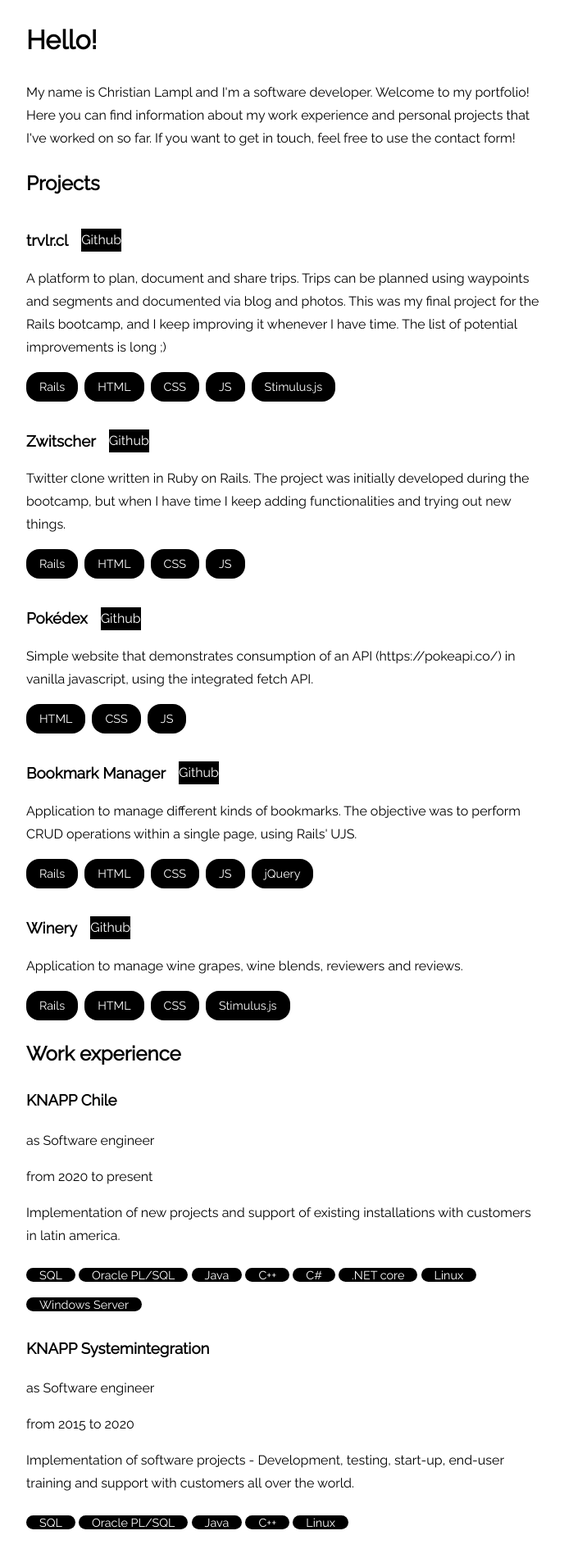
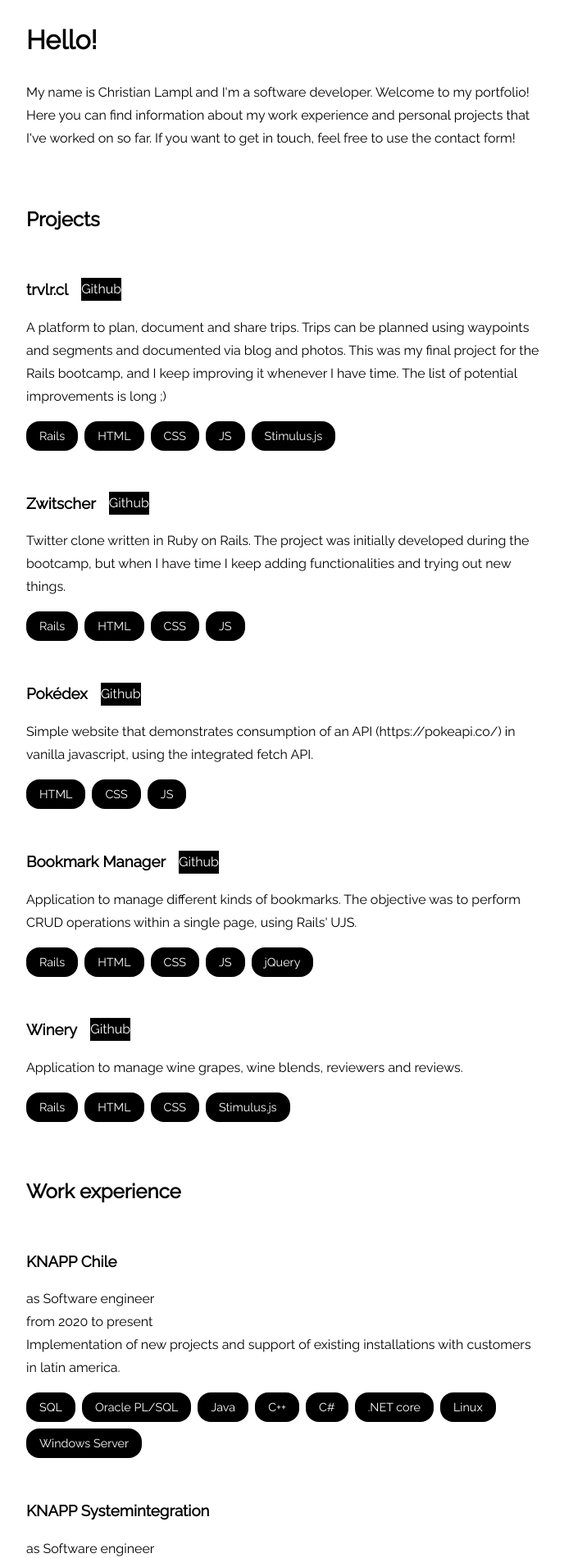
Before and after one commit to chrila/portfolio, a Jekyll site: the page built from index.html, in a window 1280 px wide. Shown: the top 1901 px of the page at 82% size, without its empty margins (293-981 px from the left). Built offline with Jekyll 4.4.1, drawn with Linux system fonts in a browser that asks for light colours.

Commit message:
Add: styling

```diff
--- a/_includes/education.html
+++ b/_includes/education.html
@@ -2,7 +2,9 @@
   <h2>Education</h2>
   {% for item in site.data.education reversed %}
     <div>
-      <h3><a href="{{ item.url }}" target="_blank">{{ item.institution }}</a></h3>
+      <div class="chapter-header">
+        <h3><a href="{{ item.url }}" target="_blank">{{ item.institution }}</a></h3>
+      </div>
       <p>Where: {{ item.location }}</p>
       <p>What: {{ item.description }}</p>
       <p>When: from {{ item.from }} to {{ item.to }}<p>
--- a/_includes/projects.html
+++ b/_includes/projects.html
@@ -2,13 +2,13 @@
   <h2>Projects</h2>
   {% for item in site.data.projects %}
     <div class="project-container">
-      <div class="project-header">
+      <div class="chapter-header">
         <h3><a href="{{ item.url }}" target="_blank">{{ item.name }}</a></h3>
         <a class="github" href="{{ item.github }}">Github</a>
       </div>
       <div class="project-body">
         <p>{{ item.description }}</p>
-        <div class=project-technologies>
+        <div class=technologies-container>
         {% for tech in item.technologies %}
           <span class="badge">{{ tech }}</span>
         {% endfor %}
--- a/_includes/work_experience.html
+++ b/_includes/work_experience.html
@@ -1,14 +1,20 @@
 <section>
   <h2>Work experience</h2>
   {% for item in site.data.work_experience reversed %}
-    <div>
+    <div class="work-experience-container">
+      <div class="chapter-header">
         <h3><a href="{{ item.url }}" target="_blank">{{ item.employer }}</a></h3>
+      </div>
+      <div class="work-experience-body">
         <p>as {{ item.position }}</p>
         <p>from {{ item.from }} to {{ item.to }}</p>
         <p>{{ item.description }}</p>
+        <div class=technologies-container>
         {% for tech in item.technologies %}
           <span class="badge">{{ tech }}</span>
         {% endfor %}
         </div>
+      </div>
+    </div>
   {% endfor %}
 </section>
--- a/assets/css/styles.css
+++ b/assets/css/styles.css
@@ -7,6 +7,14 @@ body {
 a {
   text-decoration: none;
   color: inherit;
+}
+
+h2 {
+  margin-top: 4rem;
+}
+
+p {
+  margin: 0 0;
 }
 
 .container {
@@ -35,20 +43,39 @@ a {
   background-color: black;
 }
 
-.project-header {
+.project-container {
+  margin-top: 3rem;
+}
+
+.chapter-header {
   display: flex;
   align-items: center;
   gap: 1rem;
   margin-top: 2rem;
+  margin-bottom: 1rem;
 }
 
-.project-header h3 {
+.chapter-header h3 {
   margin-top: 0;
   margin-bottom: 0;
 }
 
-.project-technologies {
+.technologies-container {
   display: flex;
+  flex-wrap: wrap;
   align-items: center;
   gap: 0.5rem;
+  margin: 1rem 0;
 }
+
+.work-experience-container {
+  margin-top: 3rem;
+}
+
+.work-experience-container h3 {
+  margin-top: 0;
+  margin-bottom: 0;
+}
+
+.work-experience-body {
+}
```
Lines whose indentation alone changed are shown as unchanged.
